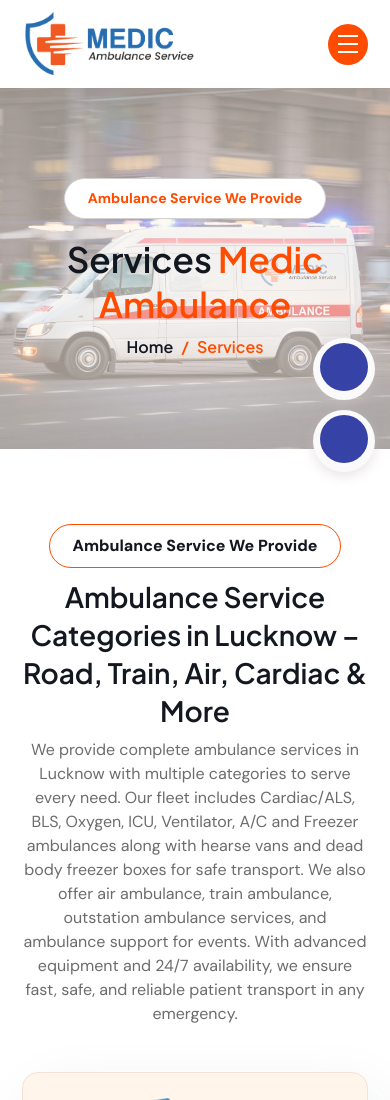
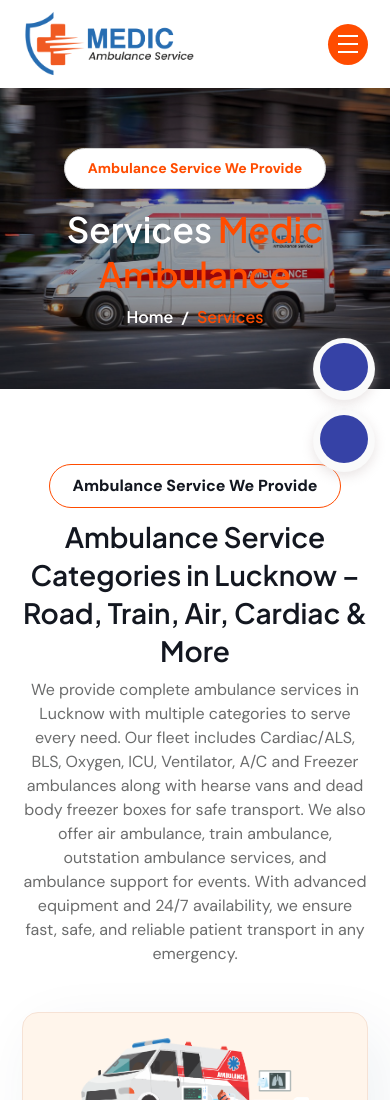
Before and after one commit to KhanZaingithub/Medic-Ambulance-Service, a plain HTML site: page service.html in a window 390 px wide. Shown: the top 1100 px of the page. Drawn offline with nearby package versions, Linux system fonts and the light colour scheme; some packages are replaced by stand-ins of ours; a script that the page names is missing.

Commit message:
Some responsive change in service banner

```diff
--- a/CSS/global.css
+++ b/CSS/global.css
@@ -286,7 +286,7 @@ p {
   left: 0;
   width: 100%;
   height: 100%;
-  background: #fff5eb;
+  background: rgba(0, 0, 0, 0.6);
   opacity: 0.6;
   z-index: 1;
 }
@@ -301,7 +301,7 @@ p {
   margin-bottom: 18px;
 }
 .breadcrumb-section .content h2 {
-  color: var(--thm-black);
+  color: var(--thm-white);
   font-weight: 600;
   font-size: 50px;
   margin-bottom: 15px;
@@ -315,7 +315,7 @@ p {
   margin: 0px;
 }
 .breadcrumb .breadcrumb-item a {
-  color: var(--thm-black);
+  color: var(--thm-white);
   font-weight: 600;
 }
 .breadcrumb .breadcrumb-item a:hover {
@@ -326,7 +326,7 @@ p {
   font-weight: 600;
 }
 .breadcrumb-item + .breadcrumb-item::before {
-  color: var(--thm-primary);
+  color: var(--thm-white);
 }
 /*=============================================
     breadcrumb Section End
@@ -679,4 +679,7 @@ p {
   .accordion-body {
     font-size: 16px;
   }
+  .breadcrumb-section {
+    padding: 60px 0px;
+  }
 }
```
